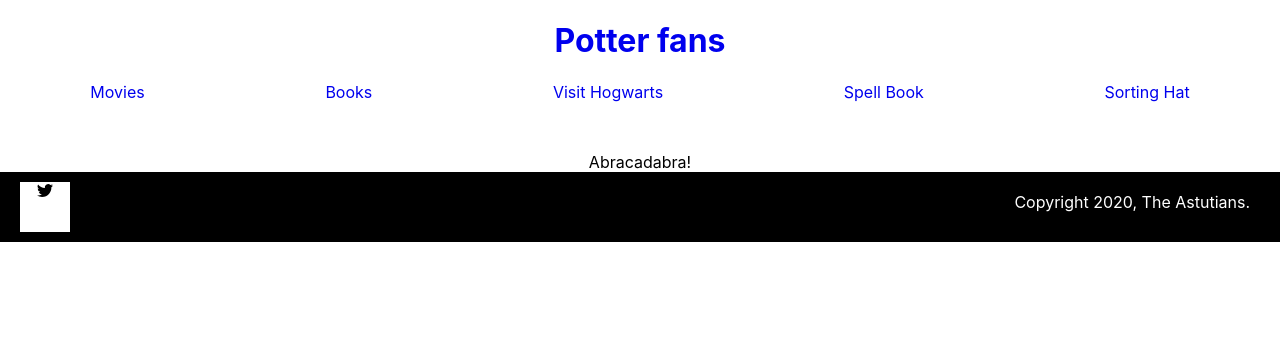
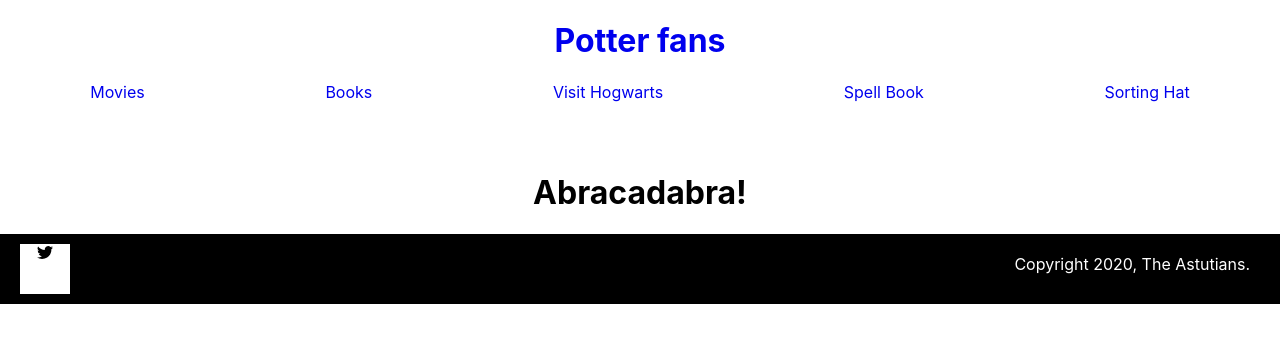
Before and after one commit to TheAstutian/potter-fans, a React (Create React App) app: page /spells in a window 1280 px wide. Shown: the top 342 px of the page. Built offline with nearby package versions, Linux system fonts and the light colour scheme.

Commit message:
small changes

```diff
--- a/src/pages/spells/spellspage.component.jsx
+++ b/src/pages/spells/spellspage.component.jsx
@@ -11,7 +11,7 @@ class SpellsPage extends React.Component {
     render() {
         return (
             <div>
-        Abracadabra!
+        <h1>Abracadabra!</h1>
             </div>
         )
     }
```
